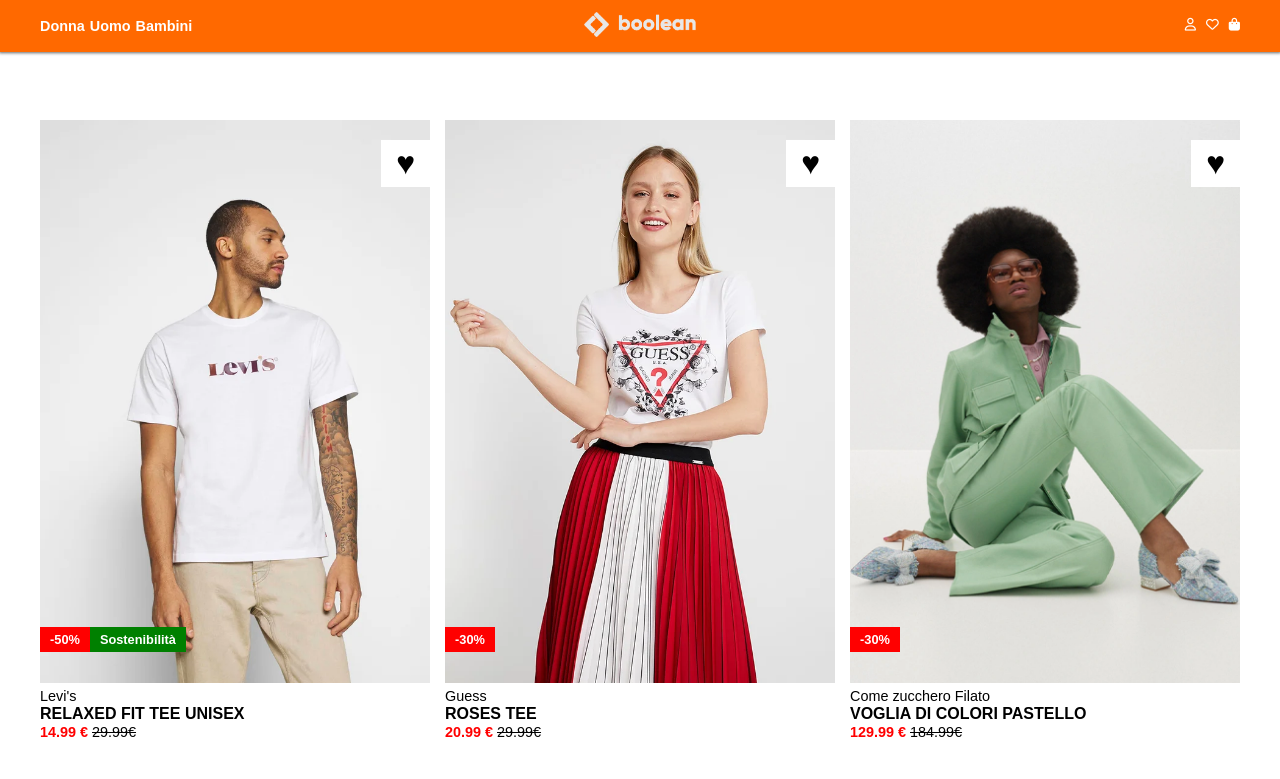
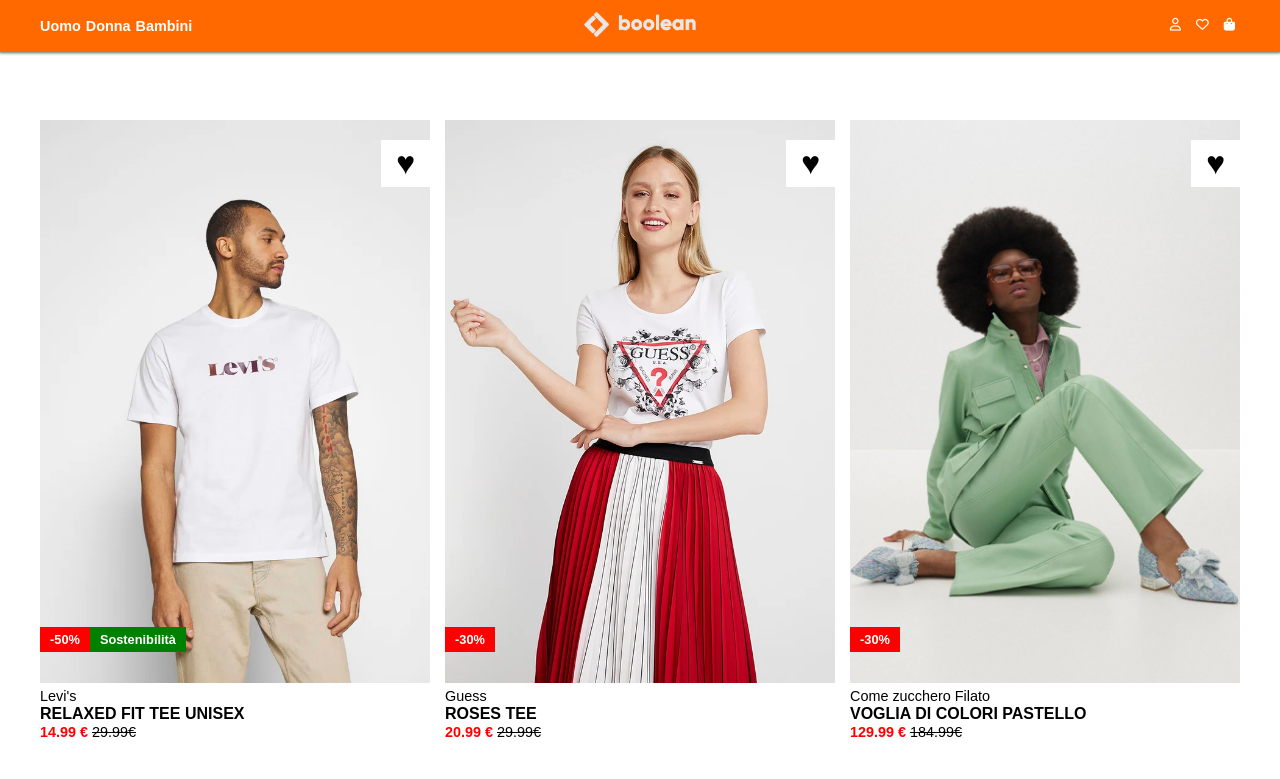
Before and after one commit to alessandrodaniello105/vite-boolando, a Vue app: page / in a window 1280 px wide. Shown: the top 779 px of the page. Built offline with nearby package versions, Linux system fonts and the light colour scheme.

Commit message:
[add]: header menus as data/dynamic header navs

```diff
--- a/src/components/Header.vue
+++ b/src/components/Header.vue
@@ -1,13 +1,14 @@
 <script>
+import { headerNav, headerMenu } from '../data/menus';
+
 export default {
+
   name: 'Header',
+
   data() {
     return {
-      mainMenu: [
-        'Donna',
-        'Uomo',
-        'Bambini'
-      ]
+      headerNav,
+      headerMenu
     }
   }
 
@@ -23,7 +24,7 @@
       <!-- WEBSITE MENU -->
       <nav class="menu website">
         <ul>
-          <li v-for="(link, index) in mainMenu" :key="index"><a href="#">{{ link }}</a></li>
+          <li v-for="(link, index) in headerNav" :key="index"><a href="#">{{ link.text }}</a></li>
         </ul>
       </nav>
       <!-- /WEBSITE MENU -->
@@ -36,9 +37,11 @@
 
       <!-- USER MENU -->
       <div class="menu user">
-        <a href="#"><i class="fa-regular fa-user"></i></a>
-        <a href="#"><i class="fa-regular fa-heart"></i></a>
-        <a href="#"><i class="fa-solid fa-bag-shopping"></i></a>
+        <ul>
+          <li v-for="(item, index) in headerMenu" :key="index">
+            <a href="#"><i :class="item.class"></i></a>
+          </li>
+        </ul>
       </div>
       <!-- /USER MENU -->
 
--- /dev/null
+++ b/src/data/menus.js
@@ -0,0 +1,38 @@
+const headerNav = [
+  {
+    href: '#',
+    text: 'Uomo'
+  },
+  {
+    href: '#',
+    text: 'Donna'
+  },
+  {
+    href: '#',
+    text: 'Bambini'
+  }
+]
+
+const headerMenu = [
+  {
+    href: '#',
+    class: 'fa-regular fa-user'
+  },
+  {
+    href: '#',
+    class: 'fa-regular fa-heart'
+  },
+  {
+    href: '#',
+    class: 'fa-solid fa-bag-shopping'
+  }
+]
+
+const footerMenu = [
+  {
+    href: '#',
+    text: 'Informazioni legali'
+  }
+]
+
+export {headerNav, headerMenu}
```
